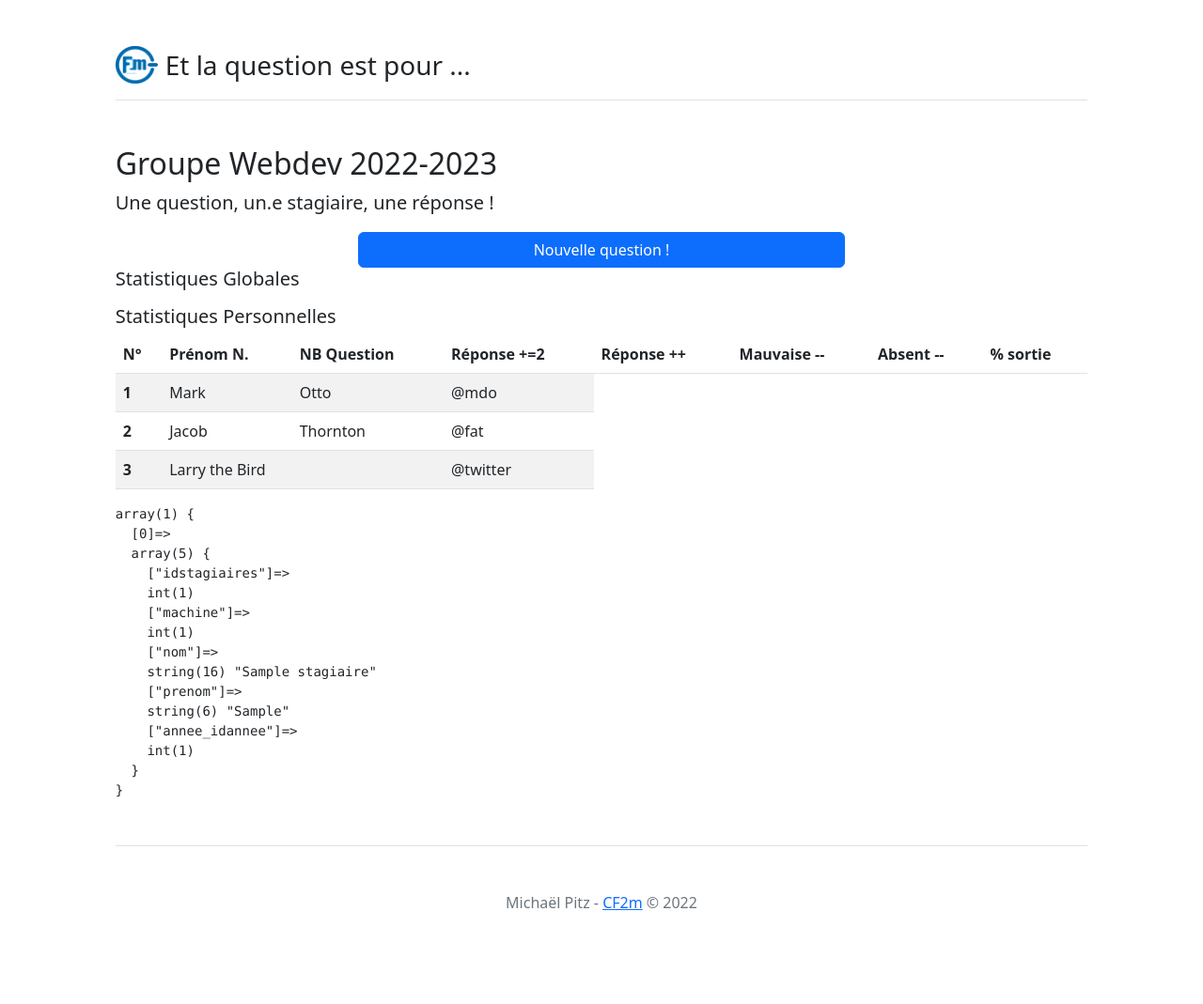
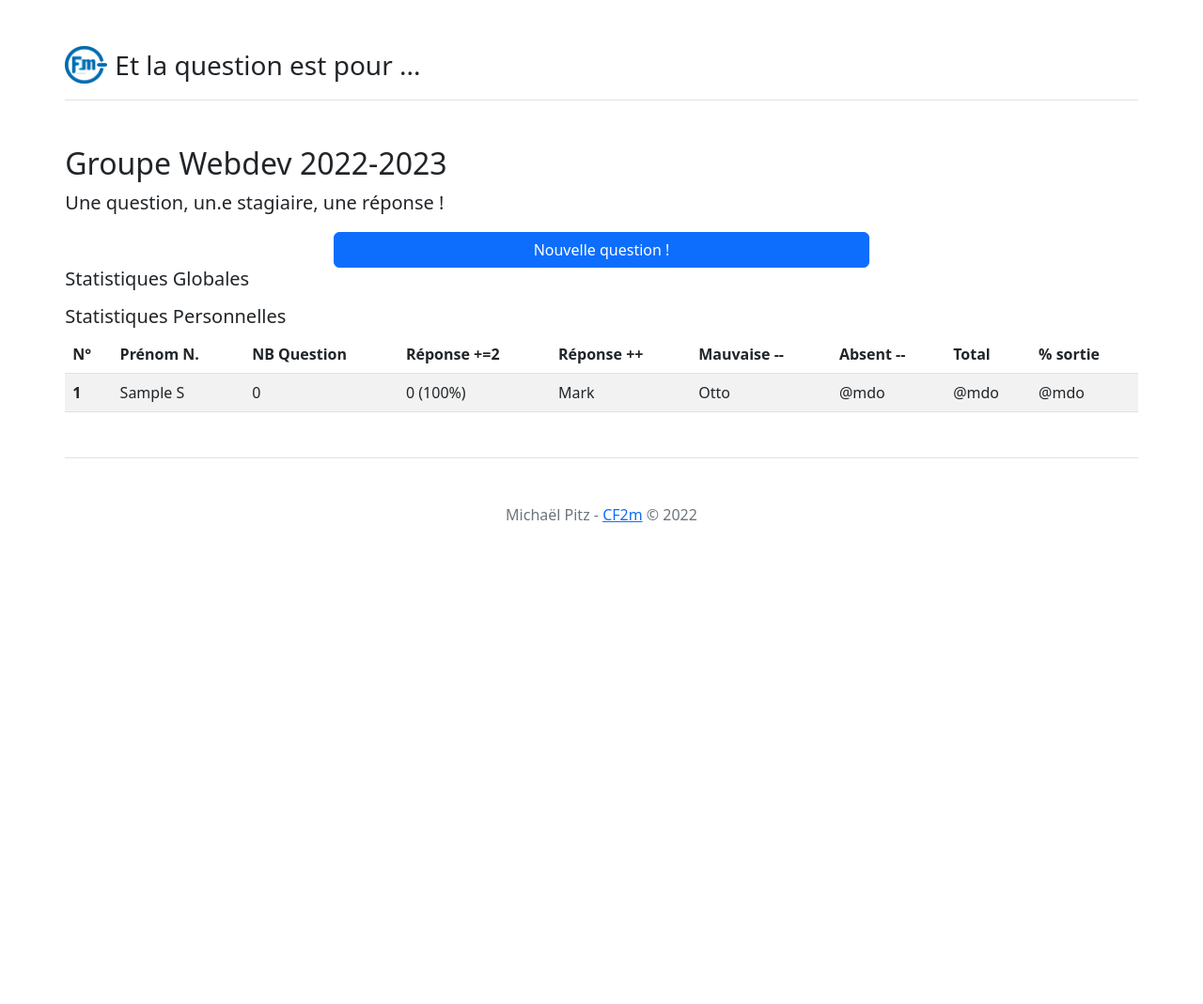
Before and after one commit to mikhawa/randomstag2022, a PHP site: page / in a window 1280 px wide. Shown: the whole page at 94% size. After the commit the page ends 556 px from the top, so only its background shows below. Run offline with PHP 8.4, Linux system fonts and the light colour scheme; tables that the repository leaves empty hold one stand-in row (values such as "Sample post"); a stand-in replaces the project's code that opens the database connection; some libraries are stand-ins or nearby versions.

Commit message:
test table

```diff
--- a/view/homepage.php
+++ b/view/homepage.php
@@ -9,7 +9,7 @@
 </head>
 <body>
 
-<div class="col-lg-10 mx-auto p-3 py-md-5">
+<div class="col-lg-11 mx-auto p-3 py-md-5">
 <header class="d-flex align-items-center pb-3 mb-5 border-bottom">
     <a href="/" class="d-flex align-items-center text-dark text-decoration-none">
         <img src="img/logo.png" width="45" height="40"/>
@@ -36,30 +36,32 @@
             <th scope="col">Réponse ++</th>
             <th scope="col">Mauvaise --</th>
             <th scope="col">Absent --</th>
+            <th scope="col">Total</th>
             <th scope="col">% sortie</th>
         </tr>
         </thead>
         <tbody>
+        <?php
+        $i=1;
+        foreach($recupAllStagiaires as $item):
+        ?>
         <tr>
-            <th scope="row">1</th>
+            <th scope="row"><?=$i?></th>
+            <td><?= $item["prenom"]." ".substr($item['nom'],0,1) ?></td>
+            <td>0</td>
+            <td>0 (100%)</td>
             <td>Mark</td>
             <td>Otto</td>
             <td>@mdo</td>
+            <td>@mdo</td>
+            <td>@mdo</td>
         </tr>
-        <tr>
-            <th scope="row">2</th>
-            <td>Jacob</td>
-            <td>Thornton</td>
-            <td>@fat</td>
-        </tr>
-        <tr>
-            <th scope="row">3</th>
-            <td colspan="2">Larry the Bird</td>
-            <td>@twitter</td>
-        </tr>
+        <?php
+        $i++;
+        endforeach;
+        ?>
         </tbody>
     </table>
-    <pre><?php var_dump($recupAllStagiaires); ?></pre>
 
 </main>
 <footer class="pt-5 my-5 text-center text-muted border-top">
```
